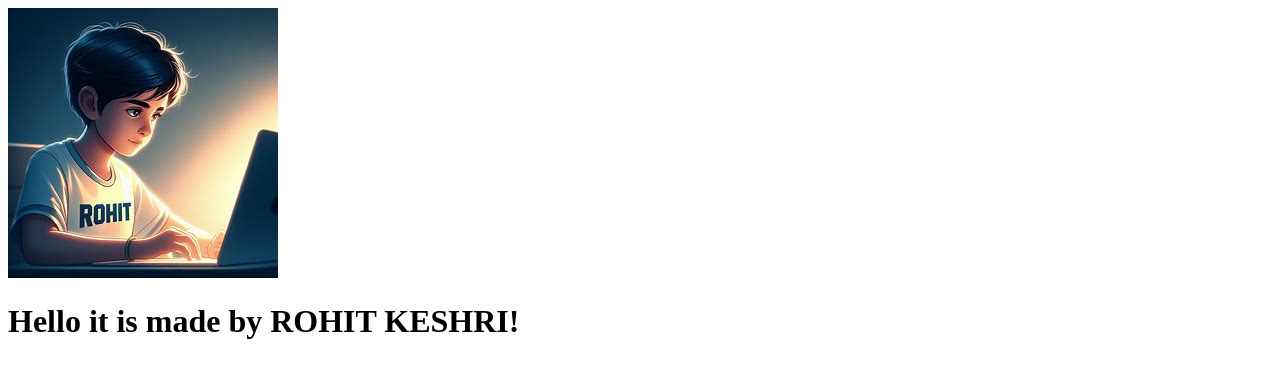
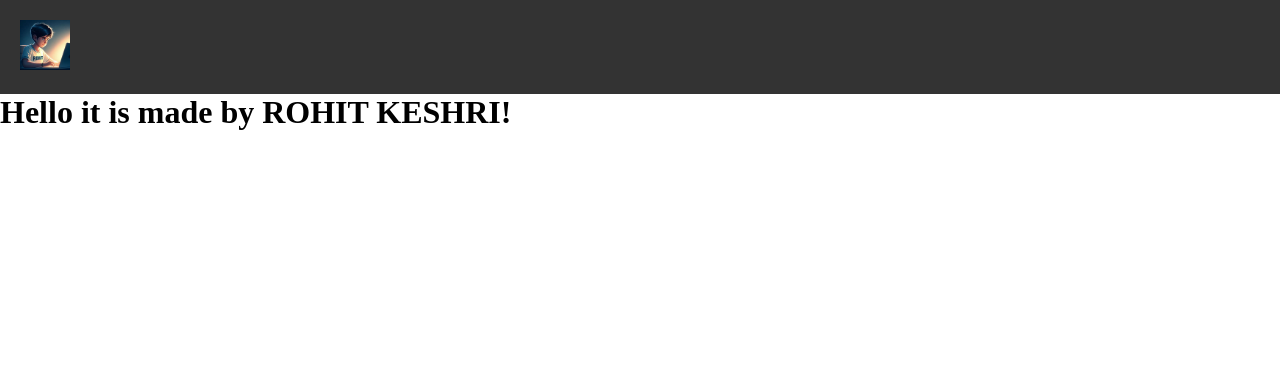
Before and after one commit to rohit-keshari/rohit-projects, a plain HTML site: page index.html in a window 1280 px wide. Drawn offline with Linux system fonts and the light colour scheme.

Commit message:
Update index.html

```diff
--- a/index.html
+++ b/index.html
@@ -17,6 +17,25 @@
             margin-right: 10px;
             border: 1px solid #444;
         }
+        /* Resetting default margin and padding */
+* {
+    margin: 0;
+    padding: 0;
+    box-sizing: border-box;
+}
+
+header {
+    background-color: #333; /* Adjust as needed */
+    color: #fff; /* Adjust text color as needed */
+    padding: 20px;
+    display: flex;
+    align-items: center;
+    justify-content: space-between;
+}
+
+.logo img {
+    height: 50px; /* Adjust height of logo as needed */
+}
     </style>
 
 </head>
```
